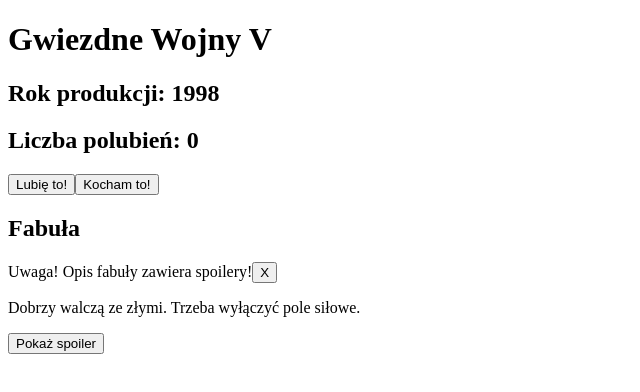
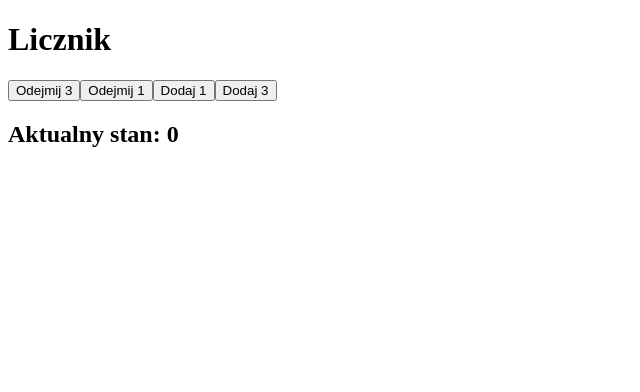
Before and after one commit to kacpi95/React-lesson, a React (Vite) app in the folder React-lesson/: page / in a window 1280 px wide. Shown: the top 392 px of the page, without its empty margins (0-640 px from the left). Built offline with nearby package versions, Linux system fonts and the light colour scheme.

Commit message:
Add task

```diff
--- a/React-lesson/src/App.jsx
+++ b/React-lesson/src/App.jsx
@@ -1,41 +1,57 @@
+// import { useState } from 'react';
+
+// function App() {
+//   const [isSpoilerShown, setIsSpoilerShown] = useState(false);
+//   const [isWarningShown, setIsWarningShwon] = useState(true);
+//   const [numberOfLikes, setNumberOfLikes] = useState(0);
+
+//   function handleShowSpoilerCLick() {
+//     setIsSpoilerShown(true);
+//     setIsWarningShwon(false);
+//   }
+//   function handleCloseWarningClick() {
+//     setIsWarningShwon(false);
+//   }
+//   return (
+//     <>
+//       <h1>Gwiezdne Wojny V</h1>
+//       <h2>Rok produkcji: 1998</h2>
+//       <h2>Liczba polubień: {numberOfLikes}</h2>
+//       <button onClick={() => setNumberOfLikes(numberOfLikes + 1)}>
+//         Lubię to!
+//       </button>
+//       <button onClick={() => setNumberOfLikes(numberOfLikes + 3)}>Kocham to!</button>
+//       <h2>Fabuła</h2>
+//       {isWarningShown && (
+//         <p>
+//           Uwaga! Opis fabuły zawiera spoilery!
+//           <button onClick={handleCloseWarningClick}>X</button>
+//         </p>
+//       )}
+//       <p>Dobrzy walczą ze złymi. Trzeba wyłączyć pole siłowe.</p>
+//       {isSpoilerShown ? (
+//         <p>Valder okazuje sie być ojcem Luka.</p>
+//       ) : (
+//         <button onClick={handleShowSpoilerCLick}>Pokaż spoiler</button>
+//       )}
+//     </>
+//   );
+// }
+
+// export default App;
 import { useState } from 'react';
 
-function App() {
-  const [isSpoilerShown, setIsSpoilerShown] = useState(false);
-  const [isWarningShown, setIsWarningShwon] = useState(true);
-  const [numberOfLikes, setNumberOfLikes] = useState(0);
+export default function App() {
+  const [score, setScore] = useState(0);
 
-  function handleShowSpoilerCLick() {
-    setIsSpoilerShown(true);
-    setIsWarningShwon(false);
-  }
-  function handleCloseWarningClick() {
-    setIsWarningShwon(false);
-  }
   return (
     <>
-      <h1>Gwiezdne Wojny V</h1>
-      <h2>Rok produkcji: 1998</h2>
-      <h2>Liczba polubień: {numberOfLikes}</h2>
-      <button onClick={() => setNumberOfLikes(numberOfLikes + 1)}>
-        Lubię to!
-      </button>
-      <button onClick={() => setNumberOfLikes(numberOfLikes + 3)}>Kocham to!</button>
-      <h2>Fabuła</h2>
-      {isWarningShown && (
-        <p>
-          Uwaga! Opis fabuły zawiera spoilery!
-          <button onClick={handleCloseWarningClick}>X</button>
-        </p>
-      )}
-      <p>Dobrzy walczą ze złymi. Trzeba wyłączyć pole siłowe.</p>
-      {isSpoilerShown ? (
-        <p>Valder okazuje sie być ojcem Luka.</p>
-      ) : (
-        <button onClick={handleShowSpoilerCLick}>Pokaż spoiler</button>
-      )}
+      <h1>Licznik</h1>
+      <button onClick={() => setScore(score - 3)}>Odejmij 3</button>
+      <button onClick={() => setScore(score - 1)}>Odejmij 1</button>
+      <button onClick={() => setScore(score + 1)}>Dodaj 1</button>
+      <button onClick={() => setScore(score + 3)}>Dodaj 3</button>
+      <h2>Aktualny stan: {score}</h2>
     </>
   );
 }
-
-export default App;
```
